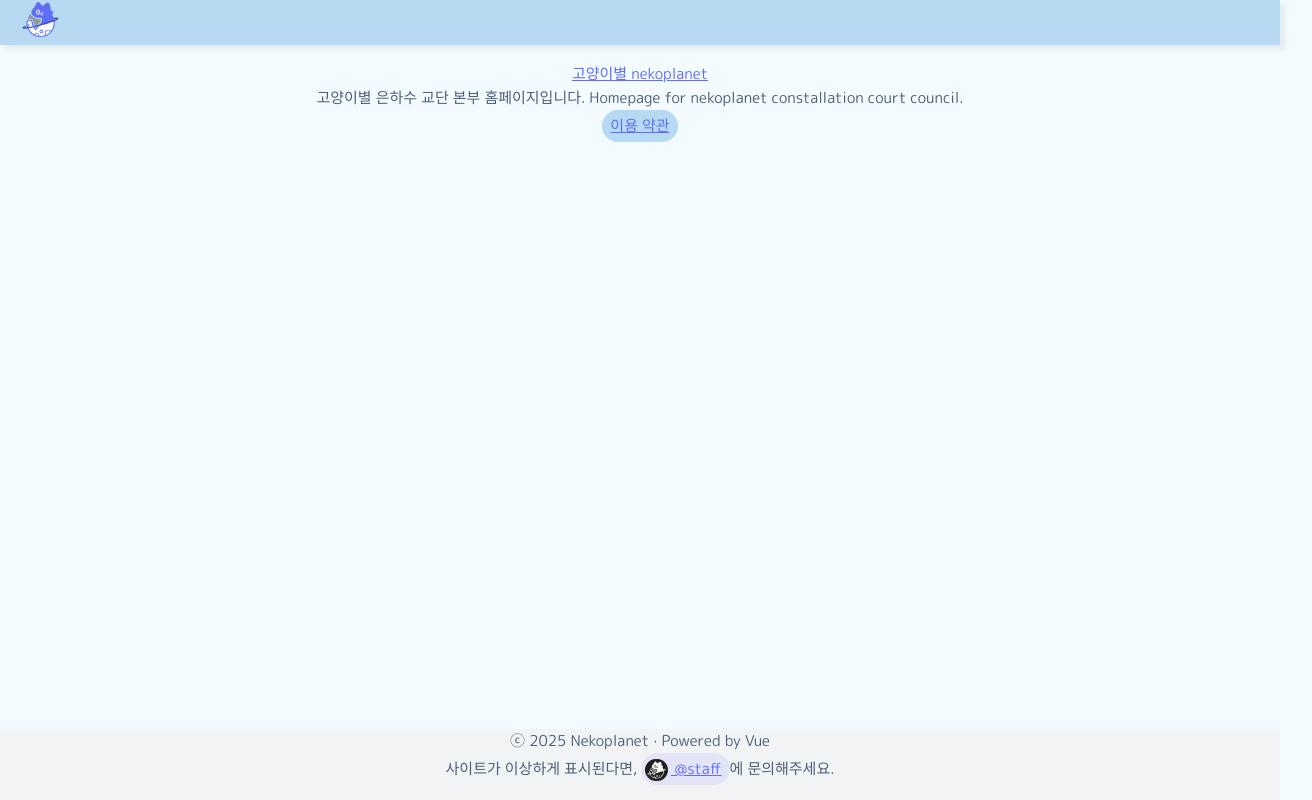
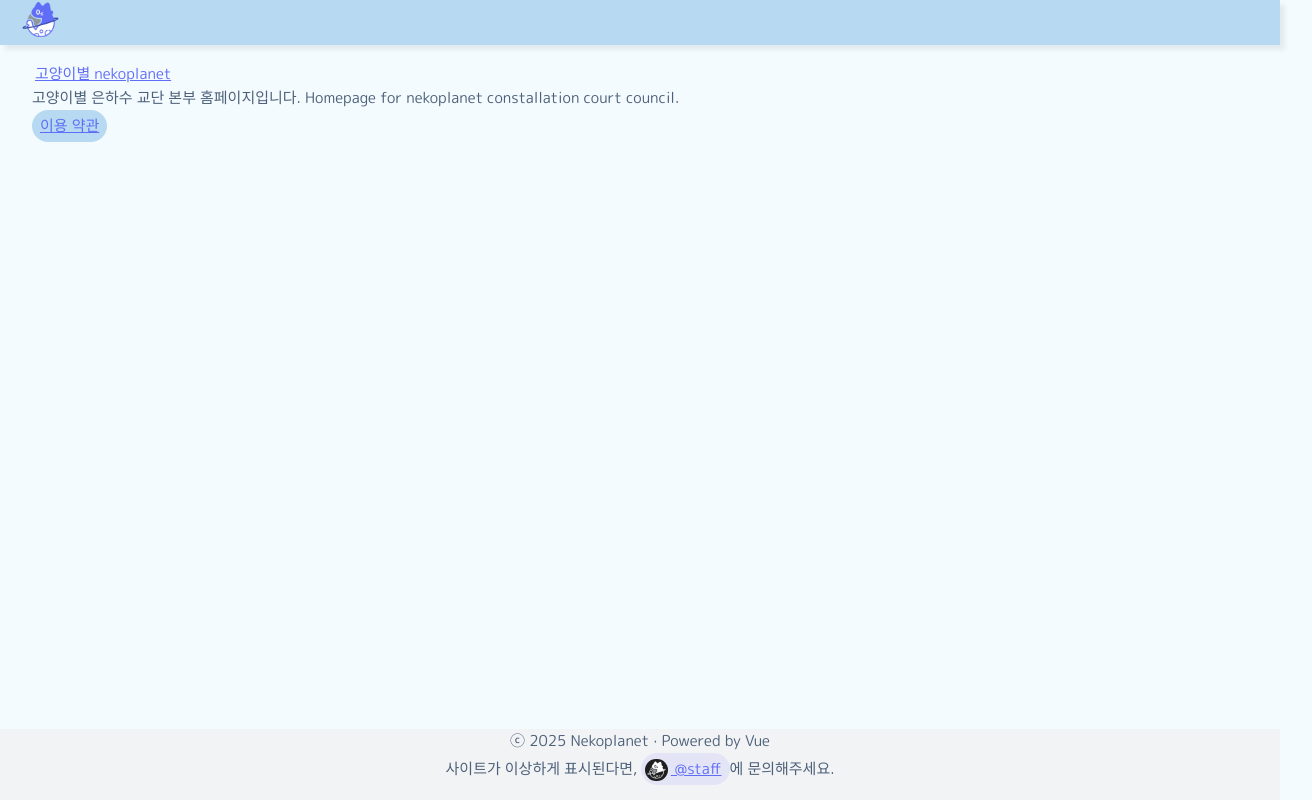
Before and after one commit to nekoplanet/council.nekoplanet.xyz, a Vue app: page / in a window 1280 px wide. Shown: the whole page, 1312 px wide, since content can reach past the window. Built offline with nearby package versions, Linux system fonts and the light colour scheme; a web font is replaced by a local one.

Commit message:
asdfsadfafs

```diff
--- a/src/App.vue
+++ b/src/App.vue
@@ -32,8 +32,6 @@ main {
 }
 
 .main-content-top {
-  display: flex;
-  align-items: center;
-  flex-direction: column;
+  width: 100vw;
 }
 </style>
```
